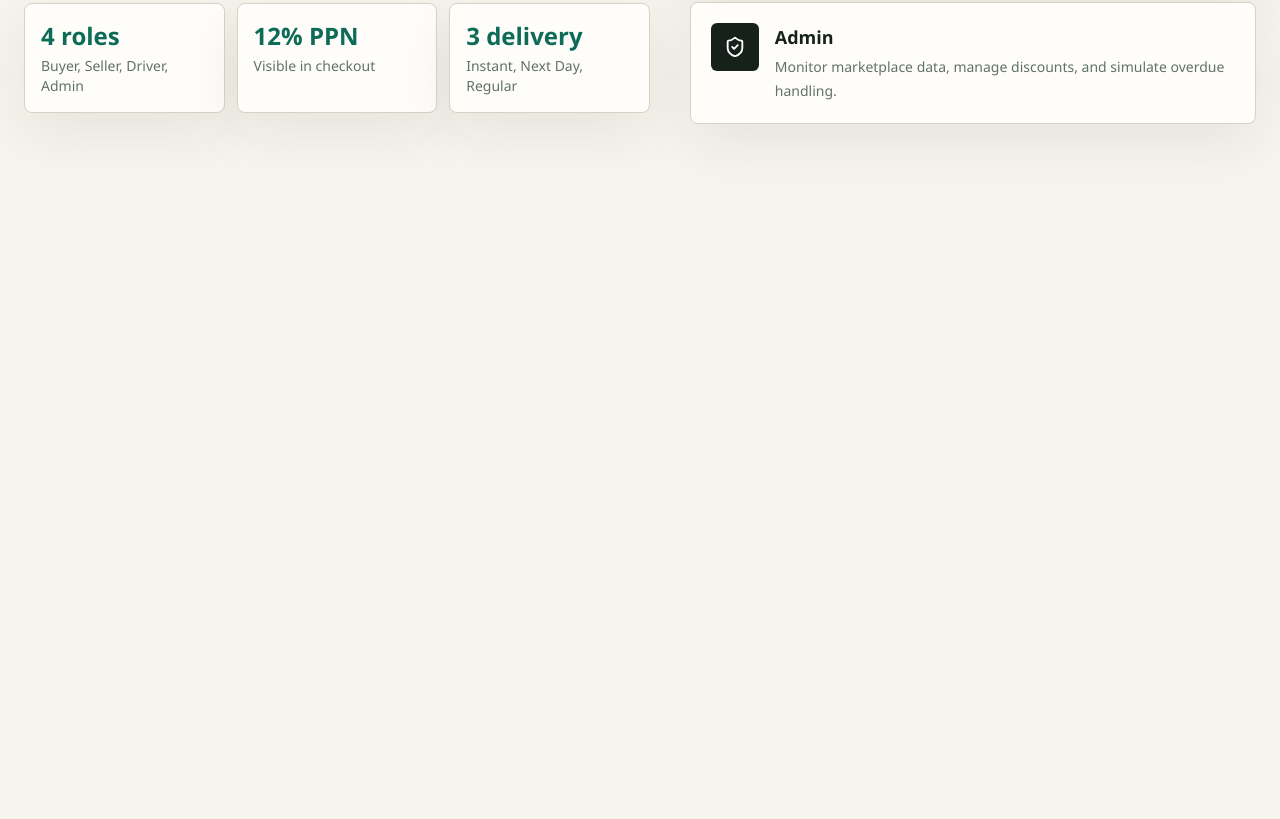
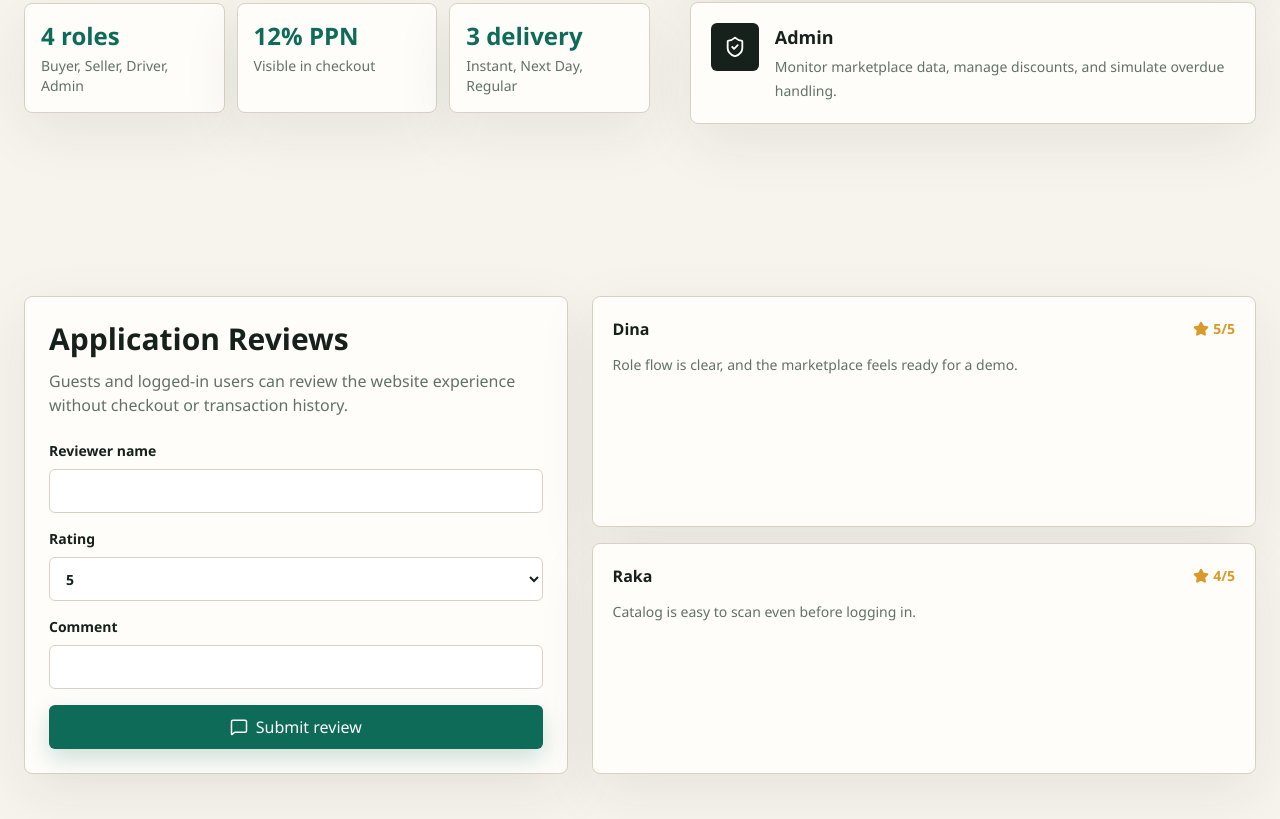
Before and after one commit to myudak/seapedia, a Next.js app: page / in a window 1280 px wide. Shown: the part 553-1372 px from the top of the page. Before the commit the page ends 801 px from the top, so only its background shows below. Built offline with nearby package versions, Linux system fonts and the light colour scheme.

Commit message:
feat(reviews): add public application review form

```diff
--- a/src/app/page.tsx
+++ b/src/app/page.tsx
@@ -3,6 +3,7 @@ import { AppShell } from "@/components/app-shell";
 import { Badge } from "@/components/ui/badge";
 import { Button } from "@/components/ui/button";
 import { Card } from "@/components/ui/card";
+import { ReviewsSection } from "@/components/reviews-section";
 
 const stats = [
   ["4 roles", "Buyer, Seller, Driver, Admin"],
@@ -85,6 +86,7 @@ export default function Home() {
             })}
           </div>
         </section>
+        <ReviewsSection />
       </main>
     </AppShell>
   );
--- /dev/null
+++ b/src/components/reviews-section.tsx
@@ -0,0 +1,105 @@
+"use client";
+
+import { useState } from "react";
+import { MessageSquare, Star } from "lucide-react";
+import { Button } from "@/components/ui/button";
+import { Card } from "@/components/ui/card";
+import { Field, SelectInput, TextInput } from "@/components/ui/field";
+
+type Review = {
+  reviewerName: string;
+  rating: number;
+  comment: string;
+};
+
+const initialReviews: Review[] = [
+  {
+    reviewerName: "Dina",
+    rating: 5,
+    comment: "Role flow is clear, and the marketplace feels ready for a demo.",
+  },
+  {
+    reviewerName: "Raka",
+    rating: 4,
+    comment: "Catalog is easy to scan even before logging in.",
+  },
+];
+
+export function ReviewsSection() {
+  const [reviews, setReviews] = useState(initialReviews);
+  const [reviewerName, setReviewerName] = useState("");
+  const [rating, setRating] = useState(5);
+  const [comment, setComment] = useState("");
+
+  return (
+    <section className="mx-auto max-w-7xl px-4 py-12 sm:px-6" id="reviews">
+      <div className="grid gap-6 lg:grid-cols-[0.9fr_1.1fr]">
+        <Card className="p-6">
+          <h2 className="text-3xl font-black">Application Reviews</h2>
+          <p className="mt-3 text-[var(--muted)]">
+            Guests and logged-in users can review the website experience without
+            checkout or transaction history.
+          </p>
+          <form
+            className="mt-6 grid gap-4"
+            onSubmit={(event) => {
+              event.preventDefault();
+              setReviews((current) => [
+                { reviewerName, rating, comment },
+                ...current,
+              ]);
+              setReviewerName("");
+              setRating(5);
+              setComment("");
+            }}
+          >
+            <Field label="Reviewer name">
+              <TextInput
+                value={reviewerName}
+                onChange={(event) => setReviewerName(event.target.value)}
+                required
+              />
+            </Field>
+            <Field label="Rating">
+              <SelectInput
+                value={rating}
+                onChange={(event) => setRating(Number(event.target.value))}
+              >
+                {[5, 4, 3, 2, 1].map((value) => (
+                  <option key={value} value={value}>
+                    {value}
+                  </option>
+                ))}
+              </SelectInput>
+            </Field>
+            <Field label="Comment">
+              <TextInput
+                value={comment}
+                onChange={(event) => setComment(event.target.value)}
+                required
+              />
+            </Field>
+            <Button icon={<MessageSquare size={18} />}>Submit review</Button>
+          </form>
+        </Card>
+
+        <div className="grid gap-4">
+          {reviews.map((review, index) => (
+            <Card key={`${review.reviewerName}-${index}`} className="p-5">
+              <div className="flex items-center justify-between gap-3">
+                <h3 className="font-black">{review.reviewerName}</h3>
+                <span className="flex items-center gap-1 text-sm font-black text-[var(--gold)]">
+                  <Star size={16} fill="currentColor" />
+                  {review.rating}/5
+                </span>
+              </div>
+              <p className="mt-3 text-sm leading-6 text-[var(--muted)]">
+                {review.comment}
+              </p>
+            </Card>
+          ))}
+        </div>
+      </div>
+    </section>
+  );
+}
```
